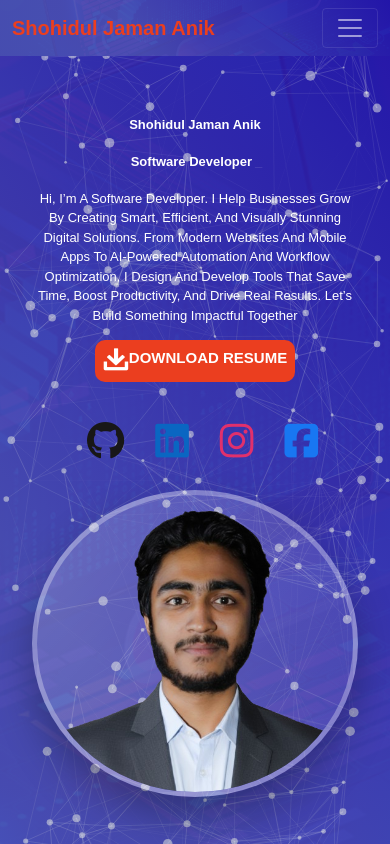
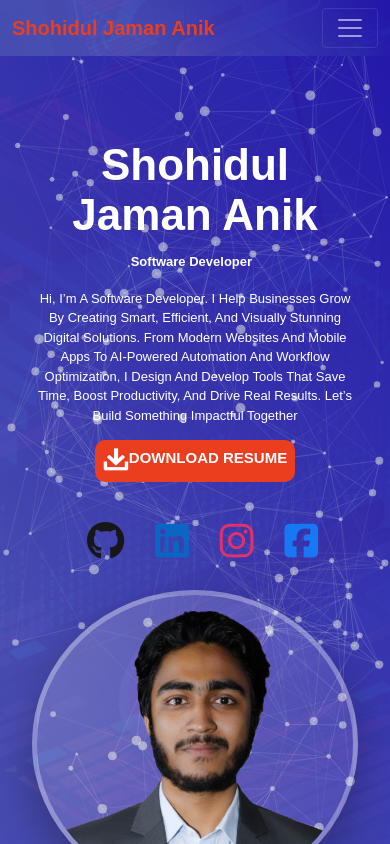
Before and after one commit to shohidul-jaman-anik/Personal-Portfolio, a React (Create React App) app: page / in a window 390 px wide. Shown: the top 844 px of the page. Built offline with nearby package versions, Linux system fonts and the light colour scheme.

Commit message:
update on footer

```diff
--- a/src/Components/Home/Hero/Hero.css
+++ b/src/Components/Home/Hero/Hero.css
@@ -135,7 +135,7 @@ body {
 
   #tsparticles {
     position: relative;
-    height: 130vh;
+    height: 140vh;
   }
   .bannerContainer {
     width: 100%;
@@ -154,4 +154,7 @@ body {
     padding: 0.5rem;
     margin-top: 15px;
   }
+  p {
+    font-size: 1.4rem !important;
+  }
 }
--- a/src/Components/Home/Hero/index.js
+++ b/src/Components/Home/Hero/index.js
@@ -79,9 +79,9 @@ const Hero = () => {
             data-aos-easing="linear"
             data-aos-duration="1500"
           >
-            <p className="personal-profile__name">
+            <h2 className="personal-profile__name">
               <span>{t("home.name")}</span>
-            </p>
+            </h2>
             <p className="personal-profile__work">
               <span style={{ fontWeight: "bold" }}>
                 <Typewriter
--- a/src/Components/Shared/Footer/Footer.css
+++ b/src/Components/Shared/Footer/Footer.css
@@ -102,7 +102,6 @@ footer {
     display: block;
   }
   p {
-    font-size: x-small;
     word-wrap: normal;
     padding: 0px !important;
     margin: 0% !important;
@@ -116,10 +115,6 @@ footer {
   }
   .row {
     padding: 0%;
-  }
-  .footerHeader {
-    font-size: medium;
-    /* margin: 5% 0%; */
   }
   .fBtn {
   }
--- a/src/Components/Shared/Footer/Footer.js
+++ b/src/Components/Shared/Footer/Footer.js
@@ -13,9 +13,9 @@ const Footer = () => {
       <div class="subFooterContainer row justify-content-center mt-4 row-1 containerSide">
         <div class="subFooter w-100">
           <div class="w-75 mal">
-            <h1 class="text-black text-start footerHeader ">
+            <h2 class="text-start footerHeader ">
               Have Any Project in Mind?
-            </h1>
+            </h2>
             <p class="pb-3 text-black text-start">
               I'm excited to have the opportunity to work on your project as a
               Software Developer. I'm excited to have the opportunity to work on
```
